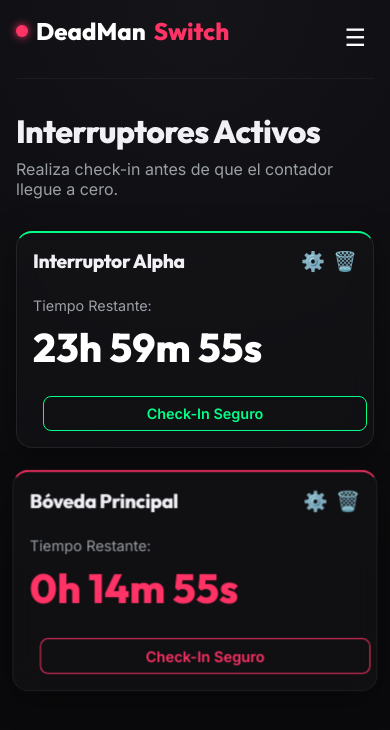
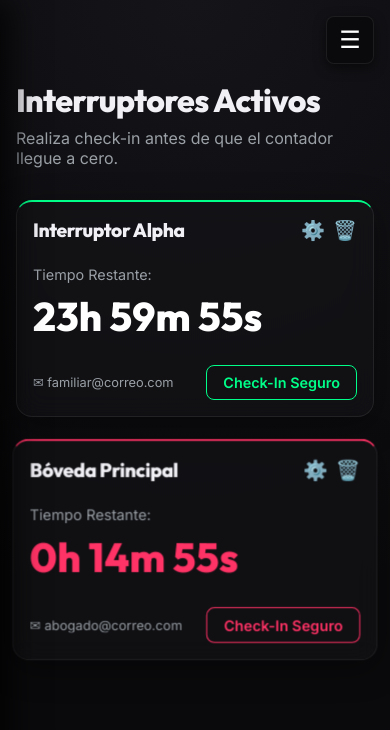
Before and after one commit to ANDREYSTEVEN/proyecto_final_dead_mans_switch, a React (Vite) app: page / in a window 390 px wide. Shown: the top 730 px of the page. Built offline with nearby package versions, Linux system fonts and the light colour scheme; sample sign-in values are in the browser's storage.

Commit message:
Actualizacion 2.0

```diff
--- a/src/App.jsx
+++ b/src/App.jsx
@@ -25,35 +25,37 @@ function Navigation() {
   };
 
   return (
-    <nav className="navbar">
-      <div className="flex-between">
-          <Link to="/" className="logo">
-            <div style={{ width: '12px', height: '12px', backgroundColor: 'var(--neon-red)', borderRadius: '50%', boxShadow: '0 0 8px var(--neon-red)' }}></div>
-            DeadMan<span>Switch</span>
-          </Link>
-
+    <>
       {user && (
-              <button
-                className="mobile-menu-btn"
-                onClick={() => setMenuOpen(!menuOpen)}
-              >
+        <button className="mobile-menu-btn" onClick={() => setMenuOpen(!menuOpen)}>
           {menuOpen ? '✖' : '☰'}
         </button>
       )}
-      </div>
+
+      <aside className={`sidebar ${menuOpen ? 'open' : ''}`}>
+        <Link to="/" className="logo" onClick={() => setMenuOpen(false)}>
+          <div style={{ width: '14px', height: '14px', backgroundColor: 'var(--neon-red)', borderRadius: '50%', boxShadow: '0 0 8px var(--neon-red)' }}></div>
+          DeadMan<span style={{display:'block', marginLeft: '22px'}}>Switch</span>
+        </Link>
 
         {user ? (
-        <div className={`desktop-menu ${!menuOpen ? 'hidden-mobile' : ''}`}>
-          <Link to="/logs" className="btn-neon" style={{ marginRight: '8px', borderColor: 'var(--text-secondary)', color: 'var(--text-primary)' }} onClick={() => setMenuOpen(false)}>Auditoría</Link>
-          <Link to="/analytics" className="btn-neon" style={{ marginRight: '8px', borderColor: 'var(--neon-blue)', color: 'var(--neon-blue)' }} onClick={() => setMenuOpen(false)}>Analíticas</Link>
-          <Link to="/settings" className="btn-neon" style={{ marginRight: '8px', borderColor: 'var(--text-secondary)', color: 'var(--text-primary)' }} onClick={() => setMenuOpen(false)}>Configuración</Link>
-          <Link to="/create" className="btn-neon btn-neon-green" style={{ marginRight: '8px' }} onClick={() => setMenuOpen(false)}>Nuevo Switch</Link>
-          <button onClick={handleLogout} className="btn-neon btn-neon-red">Salir</button>
+          <div className="sidebar-menu">
+            <Link to="/create" className="btn-neon btn-neon-green" onClick={() => setMenuOpen(false)}>+ Nuevo Switch</Link>
+            <div style={{borderBottom: '1px solid rgba(255,255,255,0.1)', margin: '16px 0'}}></div>
+            <Link to="/" className="sidebar-link" onClick={() => setMenuOpen(false)}>🎛 Dashboard</Link>
+            <Link to="/logs" className="sidebar-link" onClick={() => setMenuOpen(false)}>📋 Auditoría</Link>
+            <Link to="/analytics" className="sidebar-link" onClick={() => setMenuOpen(false)}>📈 Analíticas</Link>
+            <Link to="/settings" className="sidebar-link" onClick={() => setMenuOpen(false)}>⚙️ Configuración</Link>
+            <div style={{flexGrow: 1}}></div>
+            <button onClick={handleLogout} className="btn-neon btn-neon-red" style={{marginTop: 'auto'}}>Salir</button>
           </div>
         ) : (
-        <span style={{color: 'var(--text-secondary)'}}>Modo Bloqueado</span>
+          <div style={{color: 'var(--text-secondary)', marginTop: '2rem', textAlign: 'center'}}>
+            Modo Bloqueado
+          </div>
         )}
-    </nav>
+      </aside>
+    </>
   );
 }
 
@@ -63,10 +65,10 @@ function App() {
       <ToastProvider>
         <Router>
           <IdleStateDetector />
-          <div className="app-container">
+          <div className="dashboard-layout">
             <Navigation />
 
-            {/* Sistema de Rutas Protegidas y Públicas */}
+            <main className="main-content">
               <Routes>
                 <Route path="/login" element={<Login />} />
                 <Route path="/" element={<ProtectedRoute><Dashboard /></ProtectedRoute>} />
@@ -76,6 +78,7 @@ function App() {
                 <Route path="/logs" element={<ProtectedRoute><Logs /></ProtectedRoute>} />
                 <Route path="/analytics" element={<ProtectedRoute><Analytics /></ProtectedRoute>} />
               </Routes>
+            </main>
           </div>
         </Router>
       </ToastProvider>
--- a/src/styles/index.css
+++ b/src/styles/index.css
@@ -107,23 +107,58 @@ a:hover {
   box-shadow: 0 0 15px var(--neon-red-glow);
 }
 
-/* Layout Utilidades */
-.app-container {
-  max-width: 1200px;
+/* Layout Utilidades - Dashboard Mode */
+.dashboard-layout {
+  display: flex;
+  min-height: 100vh;
+  width: 100%;
+}
+
+.main-content {
+  flex-grow: 1;
+  padding: 32px;
+  overflow-y: auto;
+  max-width: 1200px; /* Para que no se estire demasiado en ultra-wide */
   margin: 0 auto;
-  padding: 24px;
+}
+
+.sidebar {
+  width: 250px;
+  background: var(--bg-card);
+  backdrop-filter: var(--glass-blur);
+  -webkit-backdrop-filter: var(--glass-blur);
+  border-right: var(--glass-border);
+  padding: 32px 24px;
   display: flex;
   flex-direction: column;
-  min-height: 100vh;
+  flex-shrink: 0;
+  transition: transform 0.3s ease;
+  z-index: 100;
 }
 
-.navbar {
+.sidebar-menu {
   display: flex;
-  justify-content: space-between;
-  align-items: center;
-  padding-bottom: 2rem;
-  border-bottom: 1px solid rgba(255, 255, 255, 0.05);
-  margin-bottom: 2rem;
+  flex-direction: column;
+  margin-top: 2rem;
+  gap: 12px;
+  flex-grow: 1;
+}
+
+.sidebar-link {
+  color: var(--text-primary);
+  font-weight: 600;
+  padding: 12px 16px;
+  border-radius: 8px;
+  background: transparent;
+  transition: all 0.2s ease;
+  border: 1px solid transparent;
+}
+
+.sidebar-link:hover {
+  background: rgba(255,255,255,0.05);
+  border-color: rgba(255,255,255,0.1);
+  color: #fff;
+  transform: translateX(4px);
 }
 
 .logo {
@@ -134,6 +169,7 @@ a:hover {
   display: flex;
   align-items: center;
   gap: 8px;
+  flex-wrap: wrap;
 }
 
 .logo span {
@@ -153,58 +189,53 @@ a:hover {
 }
 
 /* Responsividad Mobile-First / Tablets */
+.mobile-menu-btn {
+  display: none;
+  position: fixed;
+  top: 16px;
+  right: 16px;
+  background: var(--bg-dark);
+  border: var(--glass-border);
+  border-radius: 8px;
+  color: white;
+  font-size: 24px;
+  width: 48px;
+  height: 48px;
+  cursor: pointer;
+  z-index: 999;
+  box-shadow: 0 4px 12px rgba(0,0,0,0.5);
+}
+
 @media (max-width: 768px) {
-  .app-container {
-    padding: 16px;
+  .dashboard-layout {
+    flex-direction: column;
   }
 
-  .navbar {
-    flex-direction: column;
-    gap: 16px;
-    align-items: flex-start;
-  }
-
-  .desktop-menu {
-    display: flex;
-    flex-direction: column;
-    width: 100%;
-    gap: 12px;
-  }
-
-  .desktop-menu.hidden-mobile {
-    display: none;
+  .main-content {
+    padding: 24px 16px;
+    padding-top: 80px; /* Espacio para el boton hamburgesa */
   }
 
   .mobile-menu-btn {
-    display: block !important;
-    position: absolute;
-    top: 24px;
-    right: 24px;
-    background: transparent;
-    border: none;
-    color: white;
-    font-size: 24px;
-    cursor: pointer;
+    display: flex !important;
+    align-items: center;
+    justify-content: center;
   }
 
-  .btn-neon {
-    width: 100%;
-    text-align: center;
+  .sidebar {
+    position: fixed;
+    top: 0;
+    left: 0;
+    height: 100vh;
+    transform: translateX(-100%);
+    box-shadow: 10px 0 30px rgba(0,0,0,0.8);
+  }
+
+  .sidebar.open {
+    transform: translateX(0);
   }
 
   .glass-panel {
-    padding: 16px; /* Menos padding en celular */
+    padding: 16px;
   }
 }
-
-.mobile-menu-btn {
-  display: none; /* Oculto en PC */
-}
-
-/* Modificadores extra */
-.flex-between {
-  display: flex !important;
-  justify-content: space-between !important;
-  align-items: center !important;
-  width: 100%;
-}
```
Lines whose indentation alone changed are shown as unchanged.
